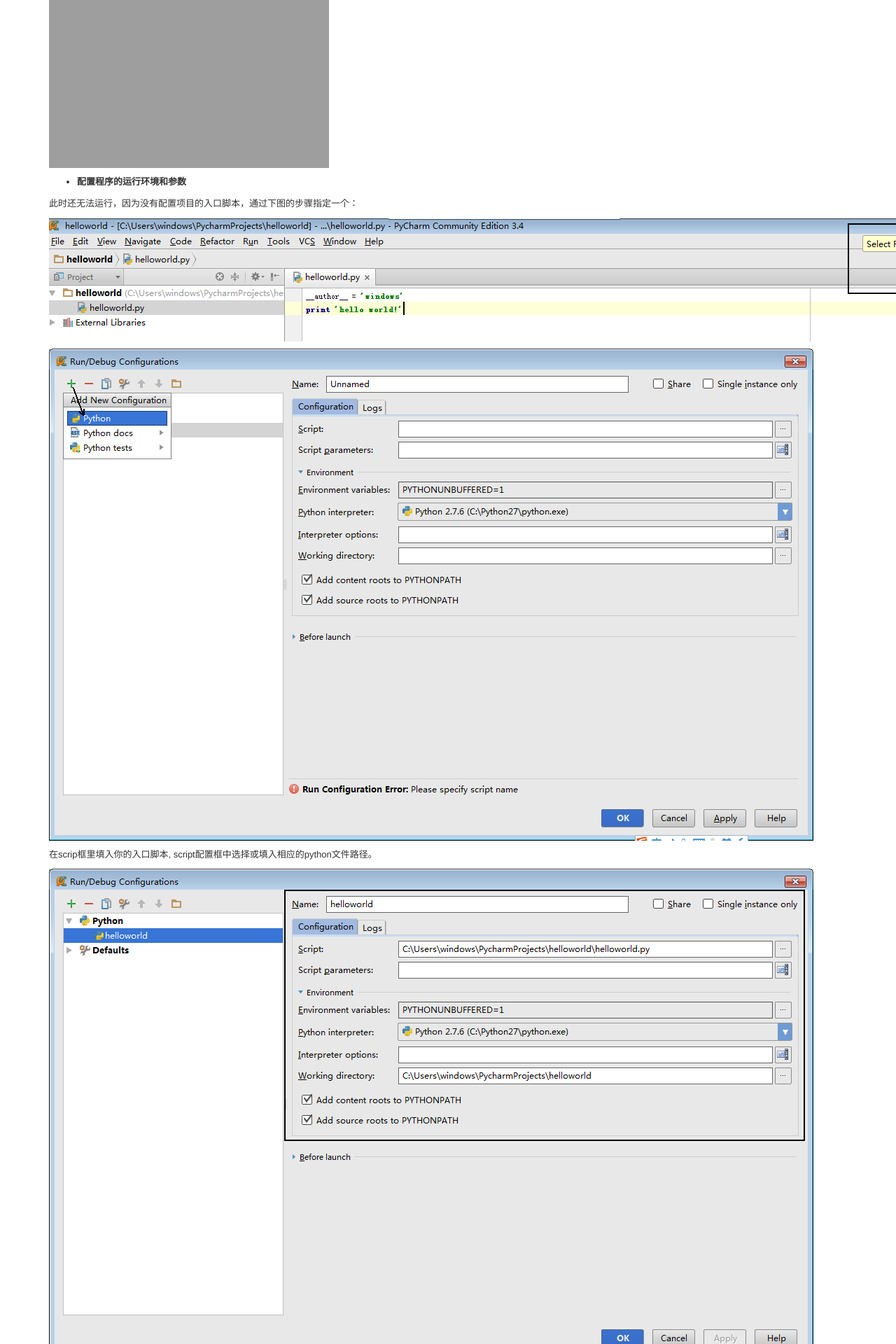
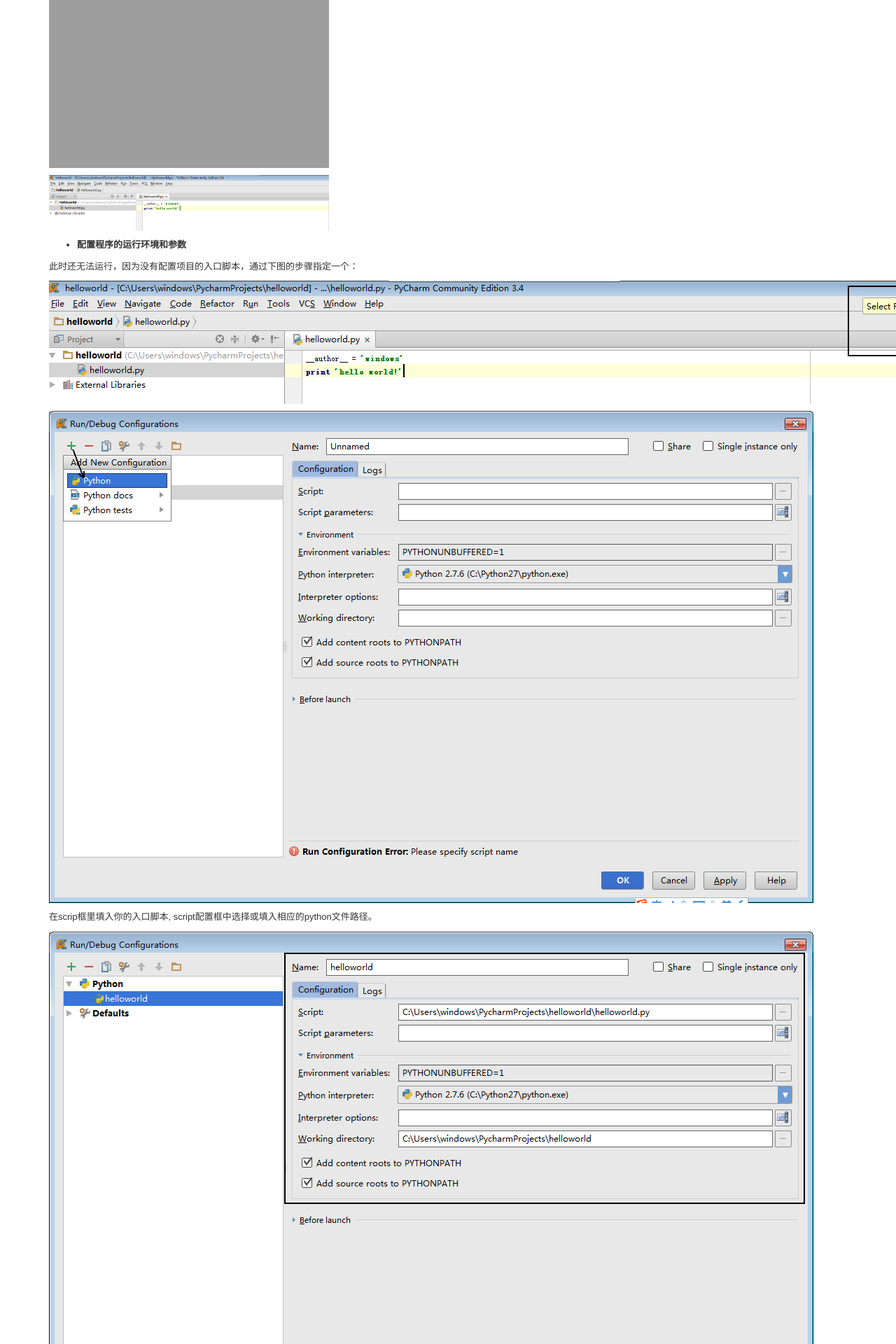
Before and after one commit to ongbe/site, a Jekyll site: the page built from docs/tutorial.md, in a window 1280 px wide. Shown: the part 1958-3878 px from the top of the page at 70% size. Built offline with Jekyll 4.4.1, drawn with Linux system fonts in a browser that asks for light colours; Markdown is read by kramdown in place of the engine named in the settings; comment, search, counter and statistics services are not loaded.

Commit message:
Update tutorial.md

```diff
--- a/docs/tutorial.md
+++ b/docs/tutorial.md
@@ -58,6 +58,7 @@
 
 ![image]({{site.baseurl}}/images/docs/python/tut/helloworld.png =640x480)
 
+<img src="{{site.baseurl}}/images/docs/python/tut/helloworld.png" alt="Drawing" style="width: 400px;"/>
 
 * **配置程序的运行环境和参数**
 
```
